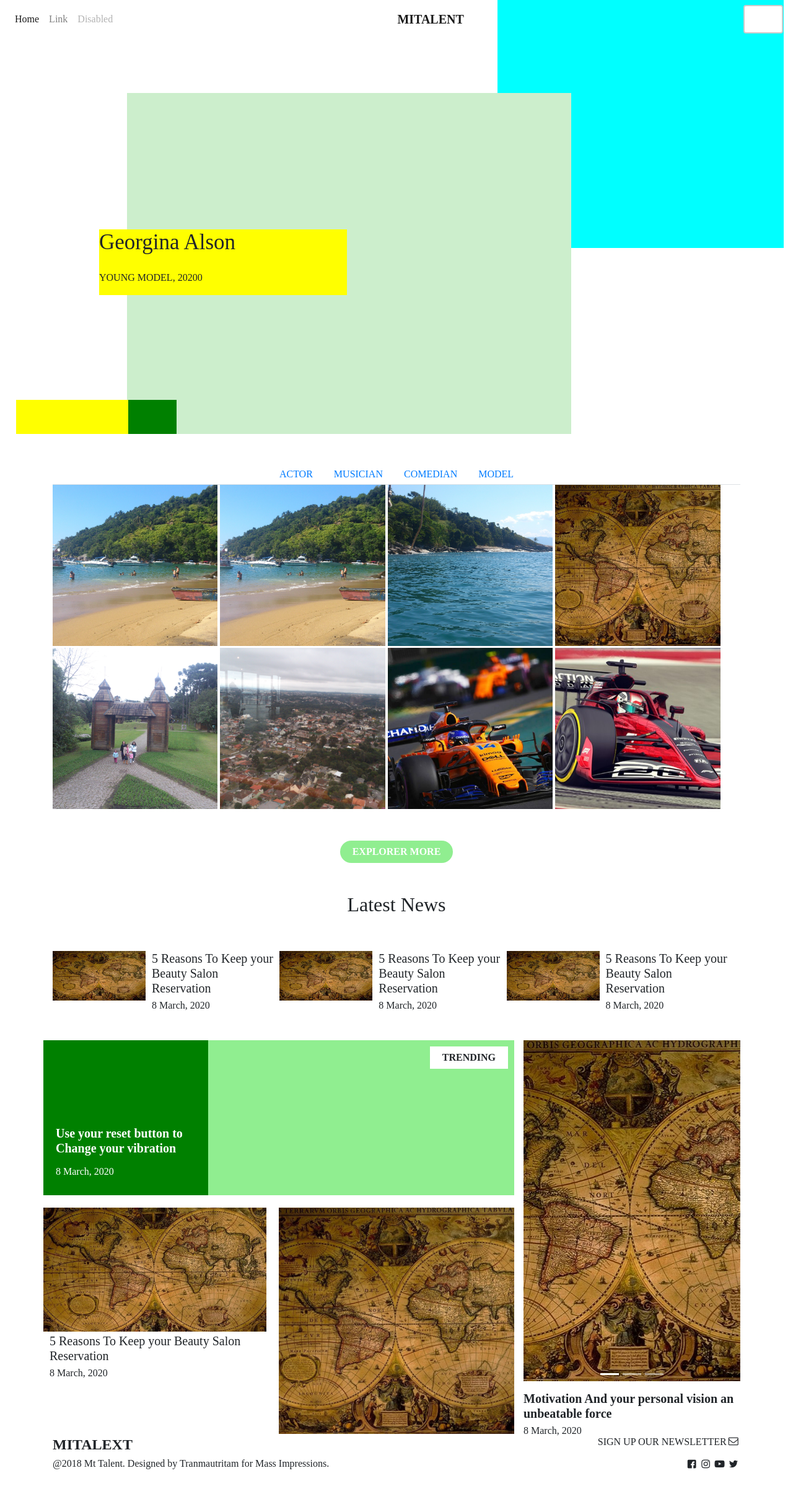
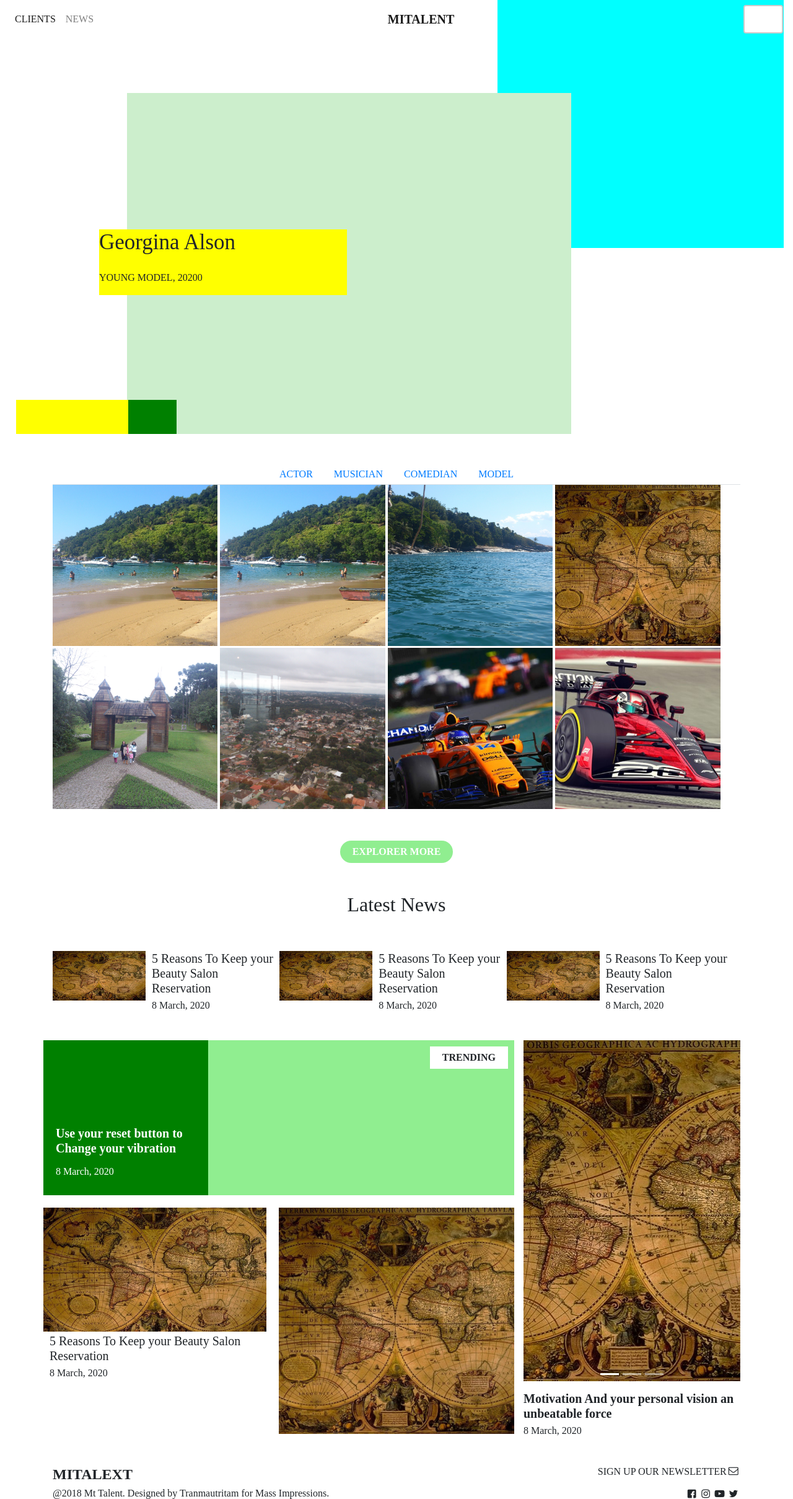
Before and after one commit to 2011Alexandrealvarenga/bloomin, a PHP site: page / in a window 1280 px wide. Shown: the whole page at 62% size. Before the commit the page ends 2370 px from the top, so only its background shows below. Run offline with PHP 8.4, Linux system fonts and the light colour scheme.

Commit message:
Menu update

```diff
--- a/assets/css/style.css
+++ b/assets/css/style.css
@@ -284,9 +284,7 @@ opacity: 0.5;
   padding-top: 20px;
 }
 /****************************footer*/
-footer{
-    padding-top: 200px;
-}
+
 footer h4{
   font-weight: bold;
 }
--- a/index.php
+++ b/index.php
@@ -19,13 +19,10 @@
 
       <ul class="navbar-nav  mt-2 mt-lg-0">
         <li class="nav-item active">
-          <a class="nav-link" href="#">Home <span class="sr-only">(current)</span></a>
+          <a class="nav-link" href="#">CLIENTS</a>
         </li>
         <li class="nav-item">
-          <a class="nav-link" href="#">Link</a>
-        </li>
-        <li class="nav-item">
-          <a class="nav-link disabled" href="#">Disabled</a>
+          <a class="nav-link" href="#">NEWS</a>
         </li>
       </ul>
       <a class="navbar-brand" href="#">MITALENT</a>
@@ -495,7 +492,7 @@
           </div>
         </div>
       </div>
-      <div class="row pt-5">
+      <div class="row pt-5 mb-5">
         <div class="column-left">
           <div class="box">
             <div class="box-left">
@@ -559,7 +556,7 @@
   </section>
 </main>
 <footer>
-  <div class="container">
+  <div class="container mt-5">
     <div class="row">
       <div class="col-6">
         <h4>MITALEXT</h4>
```
